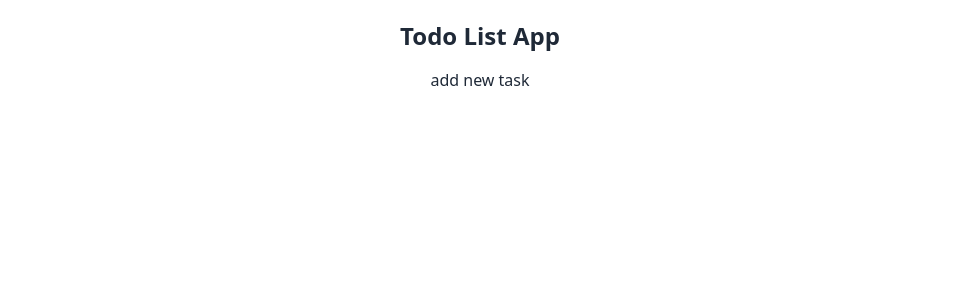
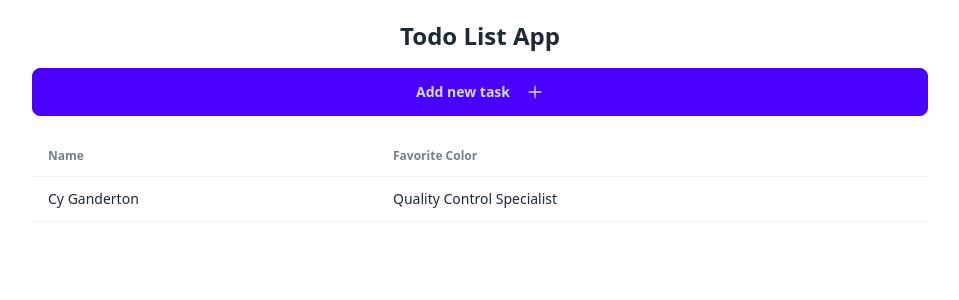
Before and after one commit to AndreyKhmara/next_todo_with_server, a Next.js app in the folder client/: page / in a window 1280 px wide. Shown: the top 300 px of the page, without its empty margins (160-1119 px from the left). Built offline with nearby package versions, Linux system fonts and the light colour scheme.

Commit message:
install_daisyUI_create_components_prettier add todos

```diff
--- a/client/app/components/AddTask.tsx
+++ b/client/app/components/AddTask.tsx
@@ -1,8 +1,12 @@
+import { AiOutlinePlus } from "react-icons/ai";
+
 export const AddTask = () => {
-  // todo ammend commit stop at 9:20
   return (
     <div>
-      <button>add new task</button>
+      <button className="btn btn-primary w-full">
+        Add new task
+        <AiOutlinePlus size={18} className="ml-2" />
+      </button>
     </div>
   );
 };
--- /dev/null
+++ b/client/app/components/TodoList.tsx
@@ -0,0 +1,22 @@
+export const TodoList = () => {
+  return (
+    <div>
+      <div className="overflow-x-auto">
+        <table className="table">
+          <thead>
+            <tr>
+              <th>Name</th>
+              <th>Favorite Color</th>
+            </tr>
+          </thead>
+          <tbody>
+            <tr>
+              <td>Cy Ganderton</td>
+              <td>Quality Control Specialist</td>
+            </tr>
+          </tbody>
+        </table>
+      </div>
+    </div>
+  );
+};
--- a/client/app/page.tsx
+++ b/client/app/page.tsx
@@ -1,13 +1,14 @@
-import {AddTask} from "@/app/components/AddTask";
+import { AddTask } from "@/app/components/AddTask";
+import { TodoList } from "@/app/components/TodoList";
 
 export default function Home() {
   return (
-      //todo stop on 8 minute, need to ammend commit
     <main className="max-w-4xl mx-auto mt-4">
       <div className="text-center my-5 flex flex-col gap-4">
         <h1 className="text-2xl font-bold">Todo List App</h1>
         <AddTask />
       </div>
+      <TodoList />
     </main>
   );
 }
--- a/client/package.json
+++ b/client/package.json
@@ -11,7 +11,8 @@
   "dependencies": {
     "next": "15.1.0",
     "react": "^19.0.0",
-    "react-dom": "^19.0.0"
+    "react-dom": "^19.0.0",
+    "react-icons": "^5.4.0"
   },
   "devDependencies": {
     "@eslint/eslintrc": "^3",
```
Also changed, not shown: 1 other file (tests, documents, lock files or other folders). Lines whose indentation alone changed are shown as unchanged.
